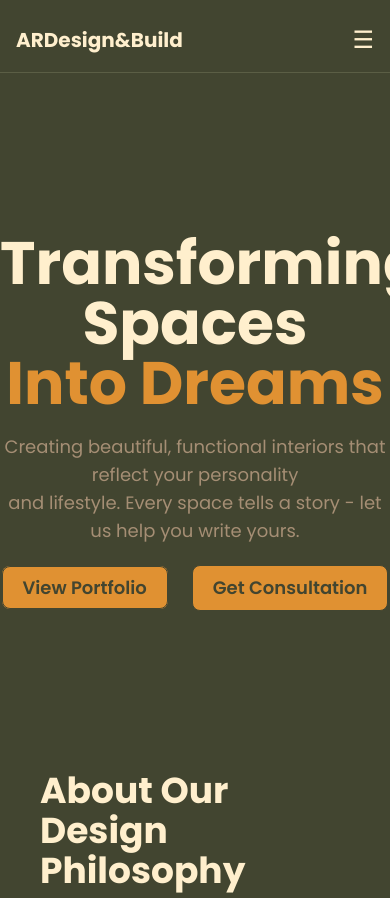
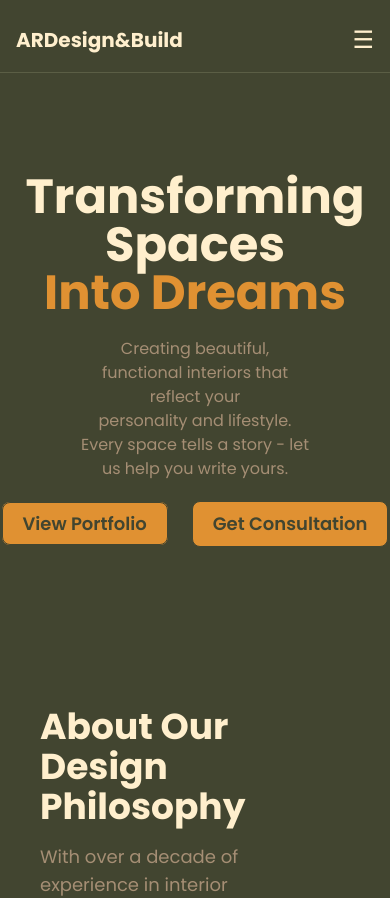
Before and after one commit to arzamansoori/ardesignbuild_website, a React (Vite) app: page / in a window 390 px wide. Shown: the top 898 px of the page. Built offline with nearby package versions, Linux system fonts and the light colour scheme.

Commit message:
Make top section responsive

```diff
--- a/src/components/TopSection.jsx
+++ b/src/components/TopSection.jsx
@@ -1,14 +1,14 @@
 
 const TopSection = () => {
   return (
-    <div className="text-center pt-40" id="home">
-      <p className="text-[#FFEFCD] text-6xl font-bold pb-5">Transforming Spaces
+    <div className="text-center pt-25 md:pt-30" id="home">
+      <p className="text-[#FFEFCD] lg:text-6xl text-5xl font-bold pb-5">Transforming Spaces
         <br />
         <span className="text-[#E09132]">Into Dreams</span>
       </p>
-      <p className="text-[#A58E74] pb-5 text-lg">
-        Creating beautiful, functional interiors that reflect your personality <br />
-        and lifestyle. Every space tells a story - let us help you write yours.
+      <p className="text-[#A58E74] pb-5 text-md mx-20">
+        Creating beautiful, functional interiors that reflect your <br />
+        personality and lifestyle. Every space tells a story - let us help you write yours.
       </p>
 
       <div className="">
```
